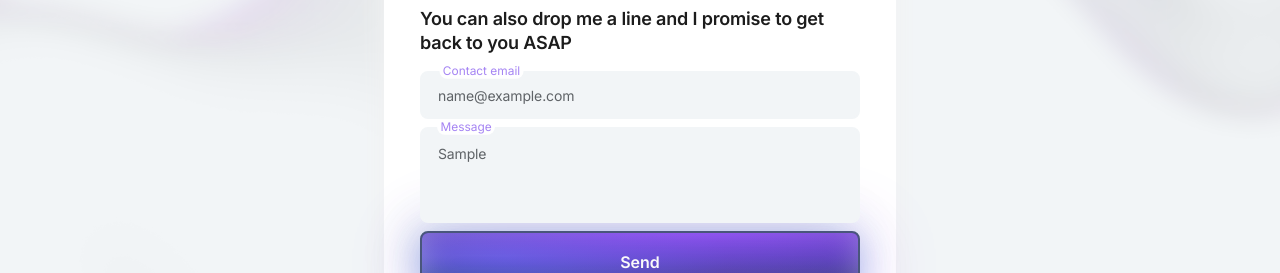
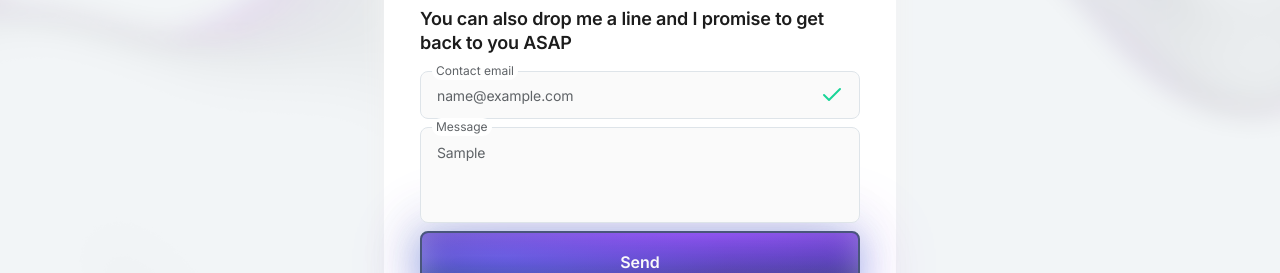
Before and after one commit to wozzy84/kotowska-portfolio, a Next.js app: page / in a window 1280 px wide. Both pictures are taken after typing "name@example.com", "Sample" into the empty fields and a click on the button "Send". Shown: the part 6866-7139 px from the top of the page. Built offline with nearby package versions, Linux system fonts and the light colour scheme.

Commit message:
Enhance Quick Contact component with validation and error handling; add ErrorChip for error messages and improve button styling

```diff
--- a/src/components/Button.tsx
+++ b/src/components/Button.tsx
@@ -7,15 +7,23 @@ interface ButtonProps {
   label: string;
   solid?: boolean;
   block?: boolean;
+  className?: string;
 }
 
-const Button: React.FC<ButtonProps> = ({ onClick, label, solid, block }) => {
+const Button: React.FC<ButtonProps> = ({
+  onClick,
+  label,
+  solid,
+  block,
+  className,
+}) => {
   return (
     <button
       className={classNames(ButtonStyle.button, {
         [ButtonStyle.solid]: solid,
         [ButtonStyle.block]: block,
         button: true,
+        [className as string]: className,
       })}
       onClick={onClick}
     >
--- /dev/null
+++ b/src/components/ErrorChip.tsx
@@ -0,0 +1,21 @@
+import React from "react";
+import ErrorIcon from "/public/svgs/error.svg";
+
+interface ErrorChipProps {
+  message: string;
+}
+
+const ErrorChip: React.FC<ErrorChipProps> = ({ message }) => {
+  return (
+    <div className="w-full mt-[2px] h-8 px-4 py-1.5 bg-[#ea3a3d]/20 rounded-lg justify-center items-center gap-1 inline-flex">
+      <div className="self-stretch py-0.5 justify-center items-start flex">
+        <ErrorIcon />
+      </div>
+      <div className="grow shrink basis-0 text-[#ea3a3d] text-[13px] font-normal font-['Source Sans Pro'] leading-tight">
+        {message}
+      </div>
+    </div>
+  );
+};
+
+export default ErrorChip;
--- a/src/components/QuickContact.tsx
+++ b/src/components/QuickContact.tsx
@@ -2,15 +2,31 @@ import React, { useState } from "react";
 import classNames from "classnames";
 import QuickContactStyle from "./QuickContactStyle.module.css";
 import Button from "./Button";
+import ErrorChip from "./ErrorChip";
+import ContactIcon from "/public/svgs/contact.svg";
+import CheckIcon from "/public/svgs/check_24.svg";
+import ErrorIcon from "/public/svgs/close.svg";
 
-const { cardStyle, headerTextStyle, descriptionTextStyle, inputsStyle, error } =
-  QuickContactStyle;
+const {
+  cardStyle,
+  headerTextStyle,
+  descriptionTextStyle,
+  inputsStyle,
+  error,
+  valid,
+  submitButton,
+  emailInputContainer,
+  contactIconStyle,
+  checkIconStyle,
+  errorIconStyle,
+} = QuickContactStyle;
 
 const QuickContact: React.FC = () => {
   const [email, setEmail] = useState("");
   const [message, setMessage] = useState("");
   const [emailError, setEmailError] = useState(false);
   const [messageError, setMessageError] = useState(false);
+  const [hasSubmitted, setHasSubmitted] = useState(false);
 
   const validateEmail = (email: string) => {
     const emailRegex = /^[^\s@]+@[^\s@]+\.[^\s@]+$/;
@@ -18,6 +34,7 @@ const QuickContact: React.FC = () => {
   };
 
   const handleSubmit = () => {
+    setHasSubmitted(true);
     let hasError = false;
 
     if (!email || !validateEmail(email)) {
@@ -39,6 +56,26 @@ const QuickContact: React.FC = () => {
     }
   };
 
+  const handleEmailChange = (e: React.ChangeEvent<HTMLInputElement>) => {
+    setEmail(e.target.value);
+    if (hasSubmitted) {
+      setEmailError(!validateEmail(e.target.value));
+    }
+  };
+
+  const handleMessageChange = (e: React.ChangeEvent<HTMLTextAreaElement>) => {
+    setMessage(e.target.value);
+    if (hasSubmitted) {
+      setMessageError(!e.target.value);
+    }
+  };
+
+  const handleEmailBlur = () => {
+    if (email?.length === 0) return;
+    setHasSubmitted(true);
+    setEmailError(!validateEmail(email));
+  };
+
   return (
     <div className="max-w-[512px] pb-16 flex-col justify-start items-end inline-flex text-start">
       <div
@@ -52,39 +89,57 @@ const QuickContact: React.FC = () => {
           You can also drop me a line and I promise to get back to you ASAP
         </p>
         <div
-          className={classNames(inputsStyle, "w-full", { [error]: emailError })}
+          className={classNames(inputsStyle, emailInputContainer, "w-full", {
+            [error]: emailError,
+            [valid]: hasSubmitted && !emailError,
+          })}
         >
           <input
             type="email"
             placeholder=" "
             value={email}
-            onChange={(e) => setEmail(e.target.value)}
+            onChange={handleEmailChange}
+            onBlur={handleEmailBlur}
             className="w-full h-12 px-4"
           />
           <label>Contact email</label>
+          {!hasSubmitted && (
+            <ContactIcon height={24} width={24} className={contactIconStyle} />
+          )}
+          {hasSubmitted && !emailError && (
+            <CheckIcon height={24} width={24} className={checkIconStyle} />
+          )}
+          {hasSubmitted && emailError && (
+            <ErrorIcon height={24} width={24} className={errorIconStyle} />
+          )}
           {emailError && (
-            <p className="text-red-500 text-sm mt-1">
-              Please enter a valid email address.
-            </p>
+            <ErrorChip message="Doesn’t look like a valid email address"></ErrorChip>
           )}
         </div>
         <div
           className={classNames(inputsStyle, "w-full", {
             [error]: messageError,
+            [valid]: hasSubmitted && !messageError,
           })}
         >
           <textarea
             placeholder=" "
             value={message}
-            onChange={(e) => setMessage(e.target.value)}
+            onChange={handleMessageChange}
             className="w-full h-24 px-4 bg-[#f2f5f7] rounded-lg"
           />
           <label>Message</label>
           {messageError && (
-            <p className="text-red-500 text-sm mt-1">Please enter a message.</p>
+            <ErrorChip message="Doesn’t look like a valid message"></ErrorChip>
           )}
         </div>
-        <Button label="Send" solid block onClick={handleSubmit} />
+        <Button
+          label="Send"
+          className={submitButton}
+          solid
+          block
+          onClick={handleSubmit}
+        />
       </div>
     </div>
   );
--- a/src/components/QuickContactStyle.module.css
+++ b/src/components/QuickContactStyle.module.css
@@ -17,7 +17,11 @@
   font-weight: 600;
   line-height: var(--font-size-xl, 24px); /* 133.333% */
   letter-spacing: -0.18px;
-  margin-bottom: 16px;
+  margin-bottom: 8px;
+}
+
+.submitButton {
+  margin-top: 8px;
 }
 
 .inputsStyle {
@@ -41,8 +45,12 @@
   letter-spacing: -0.14px;
   width: 100%;
   outline: none;
-  margin-bottom: 8px;
+  margin-top: 8px;
   border: 2px solid var(--surface-bg-module, #f2f5f7);
+}
+
+.inputsStyle input {
+  padding-right: 56px;
 }
 
 .inputsStyle textarea {
@@ -64,7 +72,7 @@
 .inputsStyle label {
   position: absolute;
   opacity: 0.8;
-  top: 22px;
+  top: 30px;
   left: 16px;
   line-height: 18px;
   border-radius: 25px;
@@ -82,26 +90,85 @@
 .inputsStyle input:not(:placeholder-shown) + label,
 .inputsStyle textarea:focus + label,
 .inputsStyle textarea:not(:placeholder-shown) + label {
-  top: 0;
+  top: 8px;
   left: 12px;
   opacity: 1;
-  transform: translateY(-50%) scale(0.85);
+  transform: translateY(-50%);
+  font-size: var(--font-size-xs, 12px);
   color: var(--colour-basic-purple, #a584f3);
   background: var(--surface-bg-card, #fff);
 }
 
 .inputsStyle.error input,
 .inputsStyle.error textarea {
-  border: 2px solid var(--colour-error, #ff0000);
+  border: 2px solid var(--feedback-error, #ea3a3d);
 }
 
 .inputsStyle.error label {
-  color: var(--colour-error, #ff0000);
+  color: var(--feedback-error, #ea3a3d);
 }
 
 .inputsStyle.error input:focus + label,
 .inputsStyle.error input:not(:placeholder-shown) + label,
 .inputsStyle.error textarea:focus + label,
 .inputsStyle.error textarea:not(:placeholder-shown) + label {
-  color: var(--colour-error, #ff0000);
+  color: var(--feedback-error, #ea3a3d);
 }
+
+.valid.inputsStyle input:not(:focus),
+.valid.inputsStyle textarea:not(:focus) {
+  border-radius: 8px;
+  border: 1px solid var(--border-basic, #dee4e9);
+  background: var(--surface-bg, #fafafa);
+}
+
+.valid.inputsStyle input:not(:focus) + label,
+.valid.inputsStyle textarea:not(:focus) + label {
+  color: var(--text-secondary, #5f6367);
+}
+
+/* Pseudo-element after input when focused */
+
+.contactIconStyle {
+  opacity: 0;
+  position: absolute;
+  color: var(--colour-basic-purple, #a584f3);
+  width: 24px;
+  height: 24px;
+  right: 16px;
+  top: 20px;
+  transition: all 0.2s ease;
+}
+
+.emailInputContainer:focus-within:not(.inputsStyle.error) .contactIconStyle {
+  opacity: 1;
+}
+
+.checkIconStyle {
+  opacity: 0;
+  position: absolute;
+  width: 24px;
+  height: 24px;
+  right: 16px;
+  top: 20px;
+  transition: all 0.2s ease;
+}
+
+.valid .checkIconStyle {
+  opacity: 1;
+}
+
+.errorIconStyle {
+  color: var(--feedback-error, #ea3a3d);
+  opacity: 0;
+  position: absolute;
+  width: 24px;
+  height: 24px;
+  right: 16px;
+  top: 20px;
+  transition: all 0.2s ease;
+}
+
+.error .errorIconStyle {
+  opacity: 1;
+}
--- a/src/styles/globals.css
+++ b/src/styles/globals.css
@@ -77,6 +77,10 @@
   --accent-primary: var(--colour-basic-indigo);
   --text-accent-button: var(--colour-slate-200);
   --surface-bg-case-overview: var(--colour-basic-true-white);
+  --feedback-success: var(--colour-basic-green);
+  --feedback-error: var(--colour-basic-red);
+  --feedback-info: var(--colour-basic-blue);
+  --feedback-warning: var(--colour-basic-orange);
 }
 
 @media (prefers-color-scheme: dark) {
```
Also changed, not shown: public/svgs/check_24.svg (added), public/svgs/error.svg (added).
